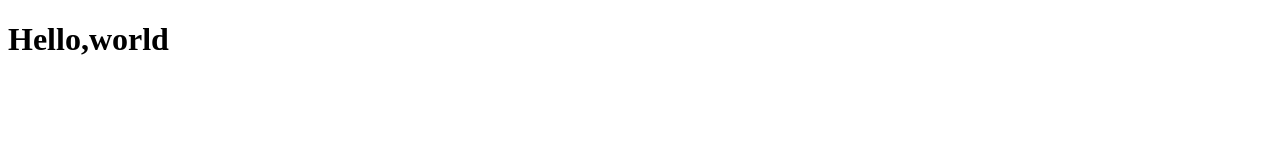
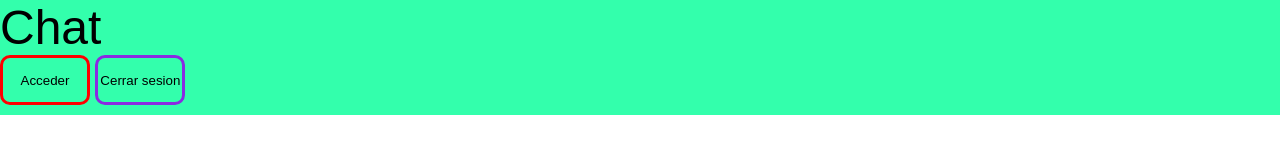
Before and after one commit to aleocampodev/ChatJS, a plain HTML site: page index.html in a window 1280 px wide. Drawn offline with Linux system fonts and the light colour scheme; some packages are replaced by stand-ins of ours.

Commit message:
feature: added styles

```diff
--- a/index.html
+++ b/index.html
@@ -3,14 +3,37 @@
 <head>
     <meta charset="UTF-8">
     <meta name="viewport" content="width=device-width, initial-scale=1.0">
+    <link rel="stylesheet" href="style.css">
+    <link  rel="icon"   href="./assets/img/image.jpg" type="image/jpg" />
     <script src="/__/firebase/7.14.4/firebase-app.js"></script>
     <script src="/__/firebase/7.14.4/firebase-auth.js"></script>
     <script src="/__/firebase/7.14.4/firebase-firestore.js"></script>
+    <script>
+        // Your web app's Firebase configuration
+        var firebaseConfig = {
+          apiKey: "AIzaSyA89R2EgDudICgYjcHVF9jKqOV30Pd8iXI",
+          authDomain: "chat-34c74.firebaseapp.com",
+          databaseURL: "https://chat-34c74.firebaseio.com",
+          projectId: "chat-34c74",
+          storageBucket: "chat-34c74.appspot.com",
+          messagingSenderId: "262871049441",
+          appId: "1:262871049441:web:01f5064e9b58da8edd43a0"
+        };
+        // Initialize Firebase
+        firebase.initializeApp(firebaseConfig);
+      </script>
+
     <title>Chat JavaScript</title>
 </head>
 <body>
-    <div>
-        <h1>Hello,world</h1>
+    <div class="container">
+        <nav class="navigation">
+            <span class="title">Chat</span>
+            <div id="botones" class="buttons">
+                <button class="buttons-one size">Acceder</button>
+                <button class="buttons-two size">Cerrar sesion</button>
+            </div>
+        </nav>
     </div>
     <script src="app.js"></script>
 </body>
--- /dev/null
+++ b/style.css
@@ -0,0 +1,62 @@
+
+:root{
+    --color-turquoise:#33FFAC;
+    --title-foint:2.5em;
+
+}
+
+
+
+*{
+    padding:0;
+    margin:0;
+}
+
+html{
+    font-family: Arial, Helvetica, sans-serif;
+    font-size:1.2em;
+}
+
+
+.container{
+    background-color:var(--color-turquoise);
+    width:100vw;
+    margin:0 auto;
+    height:6em;
+
+}
+
+
+.navigation{
+    display:flex;
+    flex-direction:column;
+}
+
+.title{
+    font-size:var(--title-foint);
+
+}
+
+.size{
+    width:90px;
+    height:50px;
+    border-radius:10px;
+    background-color:transparent
+
+}
+
+.buttons-one{
+    border:3px solid red;
+}
+
+.buttons-two{
+    border:3px solid blueviolet;
+}
+
+.buttons-one:hover{
+    background-color:red;
+}
+
+.buttons-two:hover{
+    background-color: blueviolet;
+}
```
Also changed, not shown: assets/img/image.jpg (added), 1 other file.
